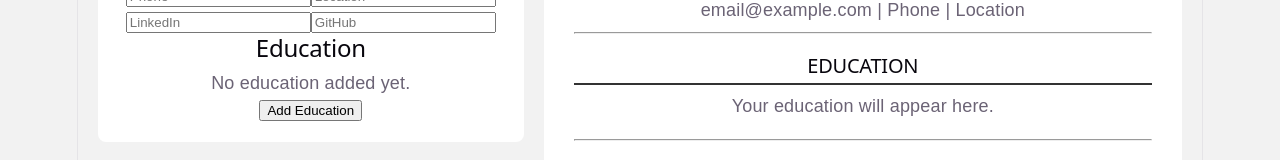
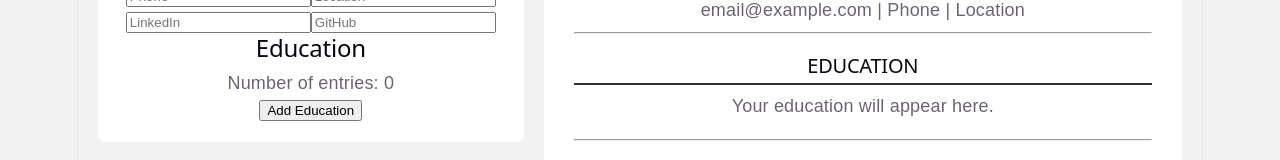
Before and after one commit to kidistm03/cv-making, a React (Vite) app: page / in a window 1280 px wide. Shown: the part 211-371 px from the top of the page. Built offline with nearby package versions, Linux system fonts and the light colour scheme.

Commit message:
update education form

```diff
--- a/src/components/EducationForm.jsx
+++ b/src/components/EducationForm.jsx
@@ -1,27 +1,34 @@
 function EducationForm({ cv, setCv }) {
+  function addEducation() {
+    const newEducation = {
+      school: "",
+      degree: "",
+      field: "",
+      startDate: "",
+      endDate: ""
+    };
+
+    setCv({
+      ...cv,
+
+      education: [
+        ...cv.education,
+        newEducation
+      ]
+    });
+  }
+
   return (
     <div>
       <h2>Education</h2>
 
-      <p>No education added yet.</p>
+      <p>Number of entries: {cv.education.length}</p>
 
-      <button>Add Education</button>
+      <button onClick={addEducation}>
+        Add Education
+      </button>
     </div>
   );
 }
-function addEducation() {
-  const newEducation = {
-    school: "",
-    degree: "",
-    field: "",
-    startDate: "",
-    endDate: "",
-  };
 
-  setCv({
-    ...cv,
-
-    education: [...cv.education, newEducation],
-  });
-}
 export default EducationForm;
```
